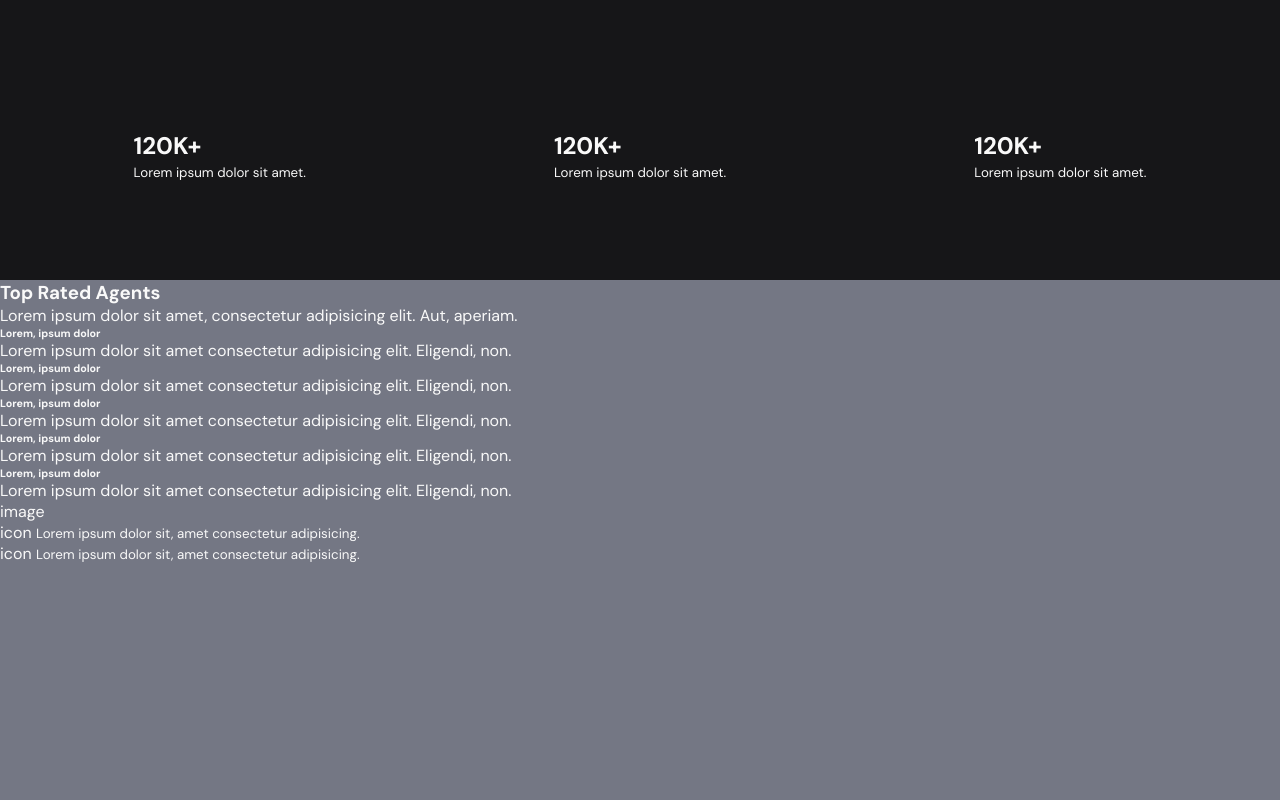
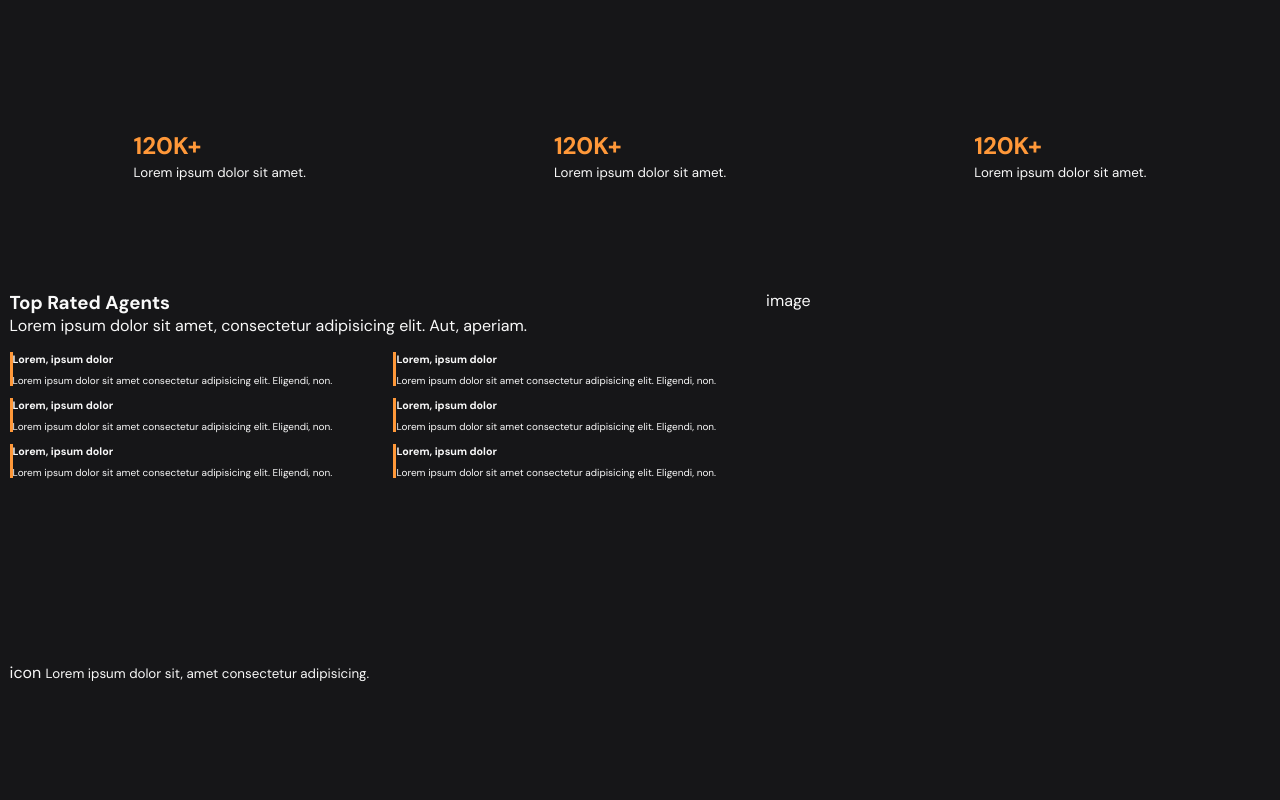
Before and after one commit to DoddyMatabaro/MERAPI_landing_page, a plain HTML site: page index.html in a window 1280 px wide. Shown: the part 1720-2520 px from the top of the page. Drawn offline with Linux system fonts and the light colour scheme; a web font is replaced by a local one.

Commit message:
about and rates stars styles

```diff
--- a/assets/styles/styles.css
+++ b/assets/styles/styles.css
@@ -79,6 +79,7 @@ a{
     justify-content: center;
     align-items: center;
 }
+
 #menu-toggle{
     display: none;
 }
@@ -278,9 +279,45 @@ a{
     align-items: center;
     /* width:100%; */
 }
+.statistics article h1{
+    color: var(--color-secondary);
+
+}
 #agents{
-    background-color: rgb(116, 119, 132);
+    background-color: var(--color-primary);
     grid-area: agents;
+    display: flex;
+    flex-direction: row;
+    flex-wrap: wrap;
+    padding: var(--padding);
+}
+.stars{
+    width: 60%;
+    display: flex;
+    flex-direction: column;
+    gap: 1rem;
+}
+
+.agents_image{
+    width: 40%;
+}
+.star{
+    width: 100%;
+}
+.stars_details{
+    display: grid;
+    grid-template-columns: 0.5fr 0.5fr;
+    grid-template-rows: 1fr 1fr 1fr;
+    gap: 0.7rem;
+}
+.stars_details article{
+    border-left: 3px var(--color-secondary) solid;
+
+}
+.stars_details article p{
+    font-size: 10px;
+    line-height: 0.7rem;
+    padding-top: var(--padding);
 }
 #gallery{
     background-color: rgb(37, 37, 41);
--- a/index.html
+++ b/index.html
@@ -107,13 +107,13 @@
         </div>
     </seciton>
     <section id="agents">
-        <div class="starts">
-            <div class="starts_title">
+        <div class="stars">
+            <div class="stars_title">
                 <h3>Top Rated Agents</h3>
                 <p>Lorem ipsum dolor sit amet, consectetur adipisicing elit. Aut, aperiam.</p>
 
             </div>
-            <div class="starts_details">
+            <div class="stars_details">
                 <article>
                     <h6>Lorem, ipsum dolor</h6>
                     <p>Lorem ipsum dolor sit amet consectetur adipisicing elit. Eligendi, non.</p>
@@ -131,7 +131,12 @@
                     <h6>Lorem, ipsum dolor</h6>
                     <p>Lorem ipsum dolor sit amet consectetur adipisicing elit. Eligendi, non.</p>
                 </article>
+                <article>
+                    <h6>Lorem, ipsum dolor</h6>
+                    <p>Lorem ipsum dolor sit amet consectetur adipisicing elit. Eligendi, non.</p>
+                </article>
             </div>
+        </div>
             <div class="agents_image">
                 image
                 <!-- <img src="./assets/images/pexels-yulianto-poitier-1231365.jpg" alt="" srcset=""> -->
@@ -143,7 +148,7 @@
             <div class="star">
                 <span>icon</span> <small>Lorem ipsum dolor sit, amet consectetur adipisicing.</small>
             </div>
-        </div>
+
     </section>
     <seciton id="gallery">Gallery</seciton>
     <seciton id="contact">Contact</seciton>
```
